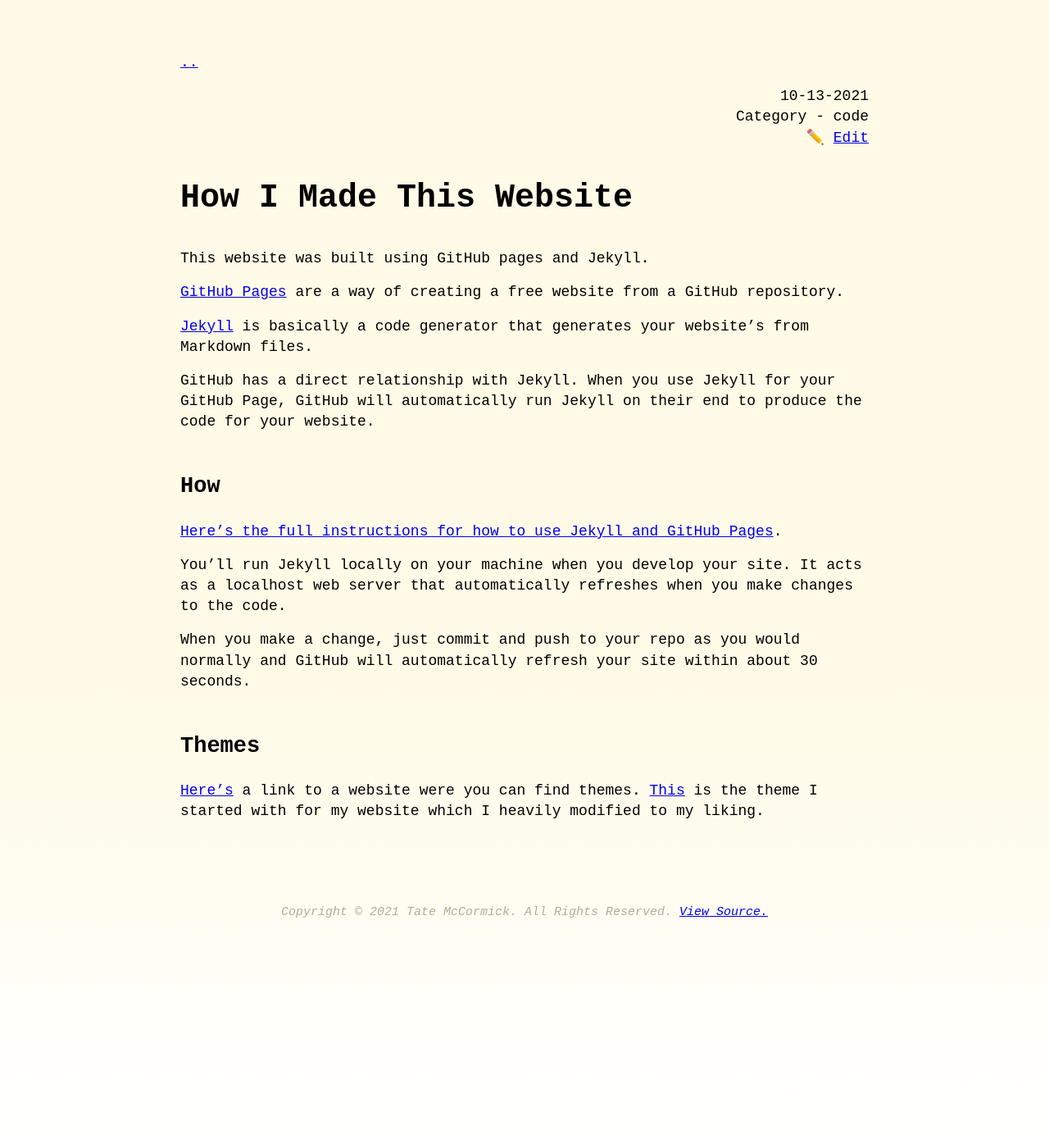
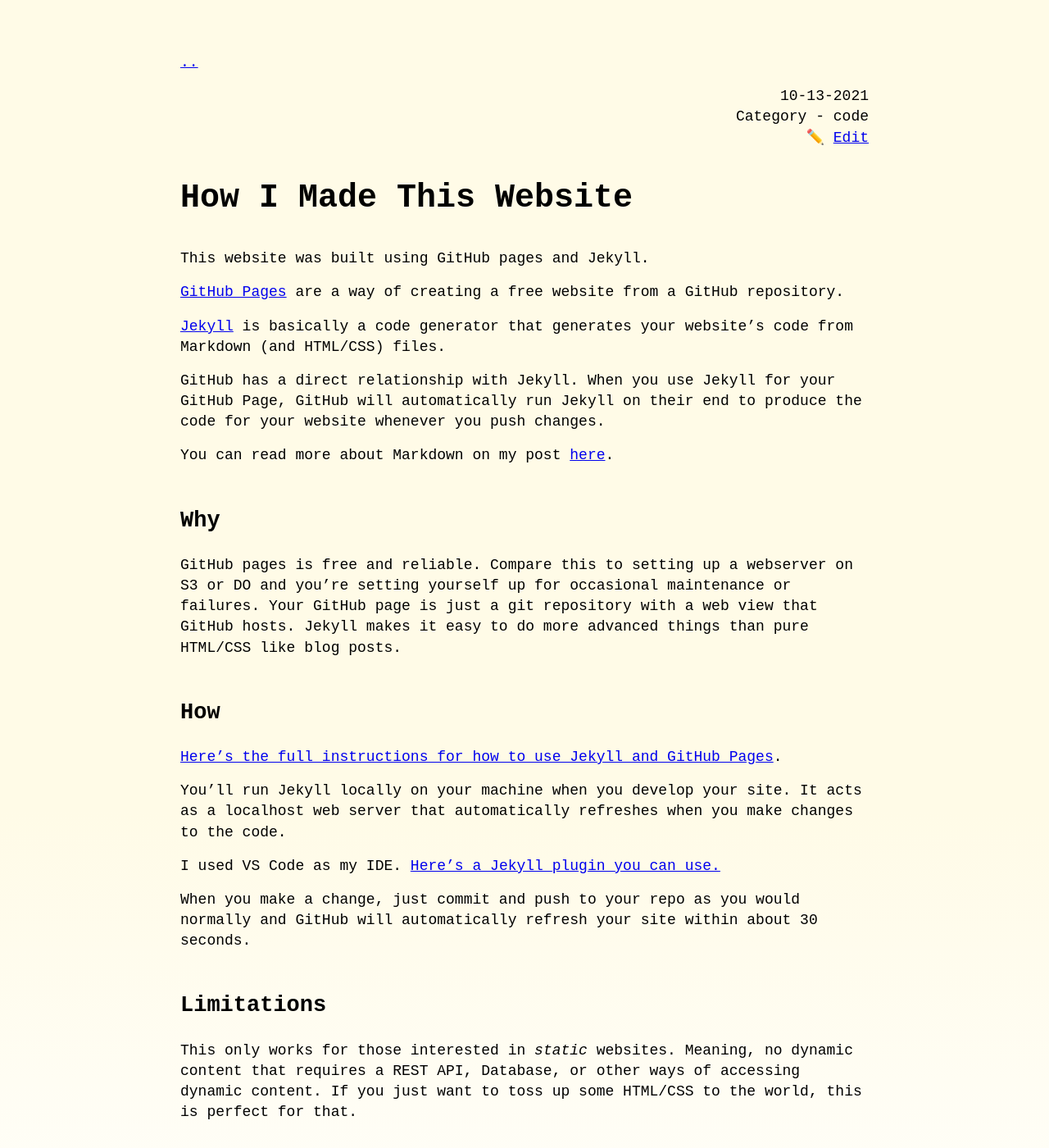
Before and after one commit to tatelax/tatelax.github.io, a Jekyll site: the page built from _posts/2021-10-13-how-i-made-this-website.md, in a window 1280 px wide and 1400 px high. Shown: the whole window at 82% size. Built offline with Jekyll 4.4.1, drawn with Linux system fonts in a browser that asks for light colours.

Commit message:
Update 2021-10-13-how-i-made-this-website.md

```diff
--- a/_posts/2021-10-13-how-i-made-this-website.md
+++ b/_posts/2021-10-13-how-i-made-this-website.md
@@ -9,9 +9,15 @@
 
 [GitHub Pages](https://pages.github.com/)  are a way of creating a free website from a GitHub repository.
 
-[Jekyll](https://jekyllrb.com/) is basically a code generator that generates your website's from Markdown files.
+[Jekyll](https://jekyllrb.com/) is basically a code generator that generates your website's code from Markdown (and HTML/CSS) files.
 
-GitHub has a direct relationship with Jekyll. When you use Jekyll for your GitHub Page, GitHub will automatically run Jekyll on their end to produce the code for your website.
+GitHub has a direct relationship with Jekyll. When you use Jekyll for your GitHub Page, GitHub will automatically run Jekyll on their end to produce the code for your website whenever you push changes.
+
+You can read more about Markdown on my post [here](https://tate.sh/code/2021/10/11/markdown-everything.html).
+
+## Why
+
+GitHub pages is free and reliable. Compare this to setting up a webserver on S3 or DO and you're setting yourself up for occasional maintenance or failures. Your GitHub page is just a git repository with a web view that GitHub hosts. Jekyll makes it easy to do more advanced things than pure HTML/CSS like blog posts.
 
 ## How
 
@@ -19,7 +25,13 @@
 
 You'll run Jekyll locally on your machine when you develop your site. It acts as a localhost web server that automatically refreshes when you make changes to the code.
 
+I used VS Code as my IDE. [Here's a Jekyll plugin you can use.](https://marketplace.visualstudio.com/items?itemName=Dedsec727.jekyll-run)
+
 When you make a change, just commit and push to your repo as you would normally and GitHub will automatically refresh your site within about 30 seconds.
+
+## Limitations
+
+This only works for those interested in *static* websites. Meaning, no dynamic content that requires a REST API, Database, or other ways of accessing dynamic content. If you just want to toss up some HTML/CSS to the world, this is perfect for that.
 
 ## Themes
 
```
